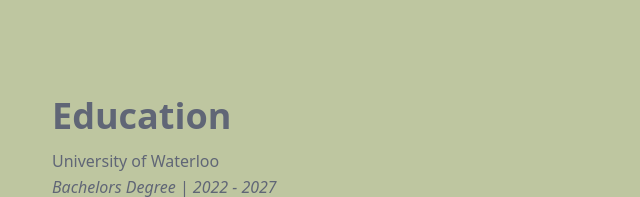
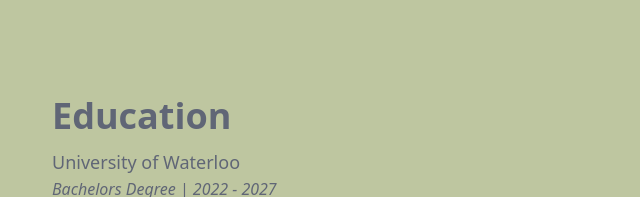
Before and after one commit to Smashingted/portfolio-website, a website: page src/index.html in a window 1280 px wide. Shown: the top 197 px of the page, 596-1236 px from the left. Drawn offline with Linux system fonts and the light colour scheme.

Commit message:
Work on education

```diff
--- a/src/index.html
+++ b/src/index.html
@@ -63,7 +63,7 @@
                               <div>
                                    <ul>
                                         <li>
-                                             <h3>University of Waterloo</h3>
+                                             <h3 class="text-lg">University of Waterloo</h3>
                                              <em>Bachelors Degree | 2022 - 2027</em>
                                              <p><b>Major:</b> Data Science</p>
                                              <p><b>Relevant Courses:</b> Probability + Statistics (Adv), Linear Algebra II (Adv), Object Oriented Software Development (C++), Design Programs (C), Real Analysis (Adv)</p>
```
